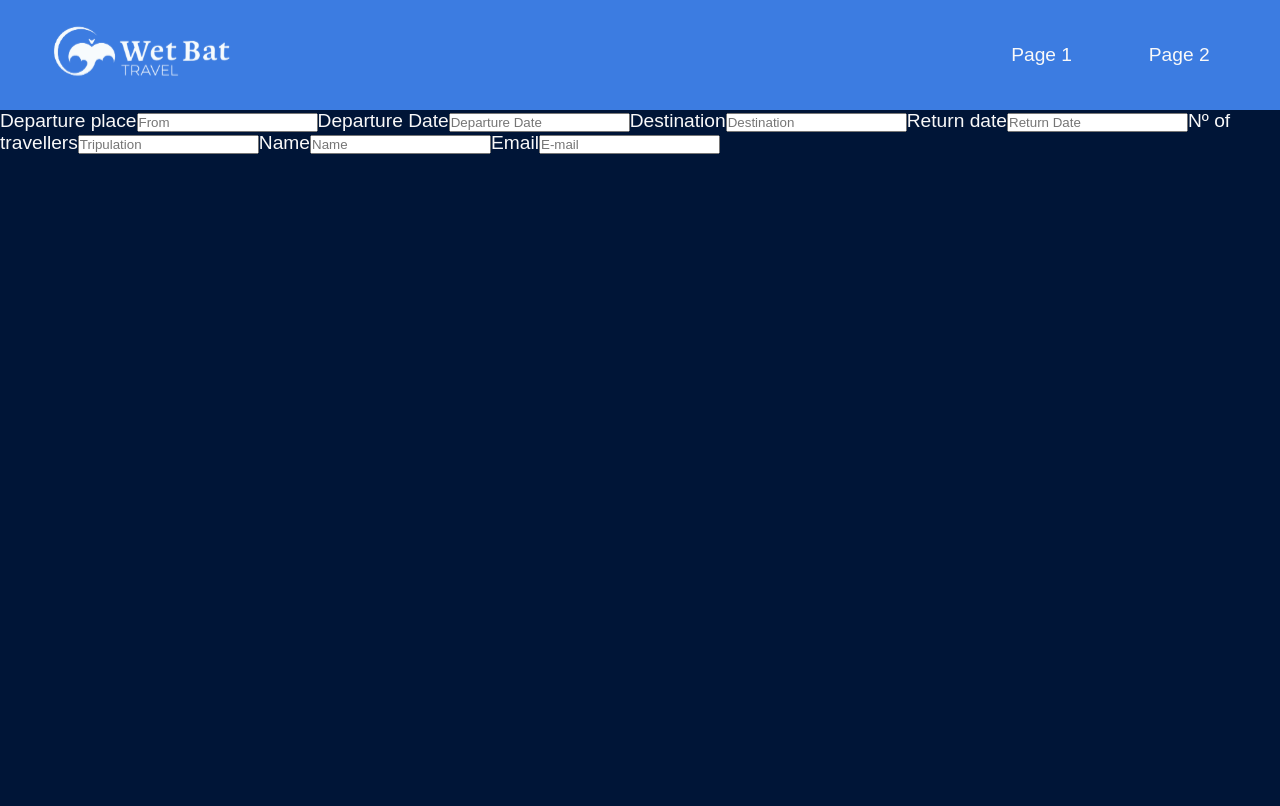
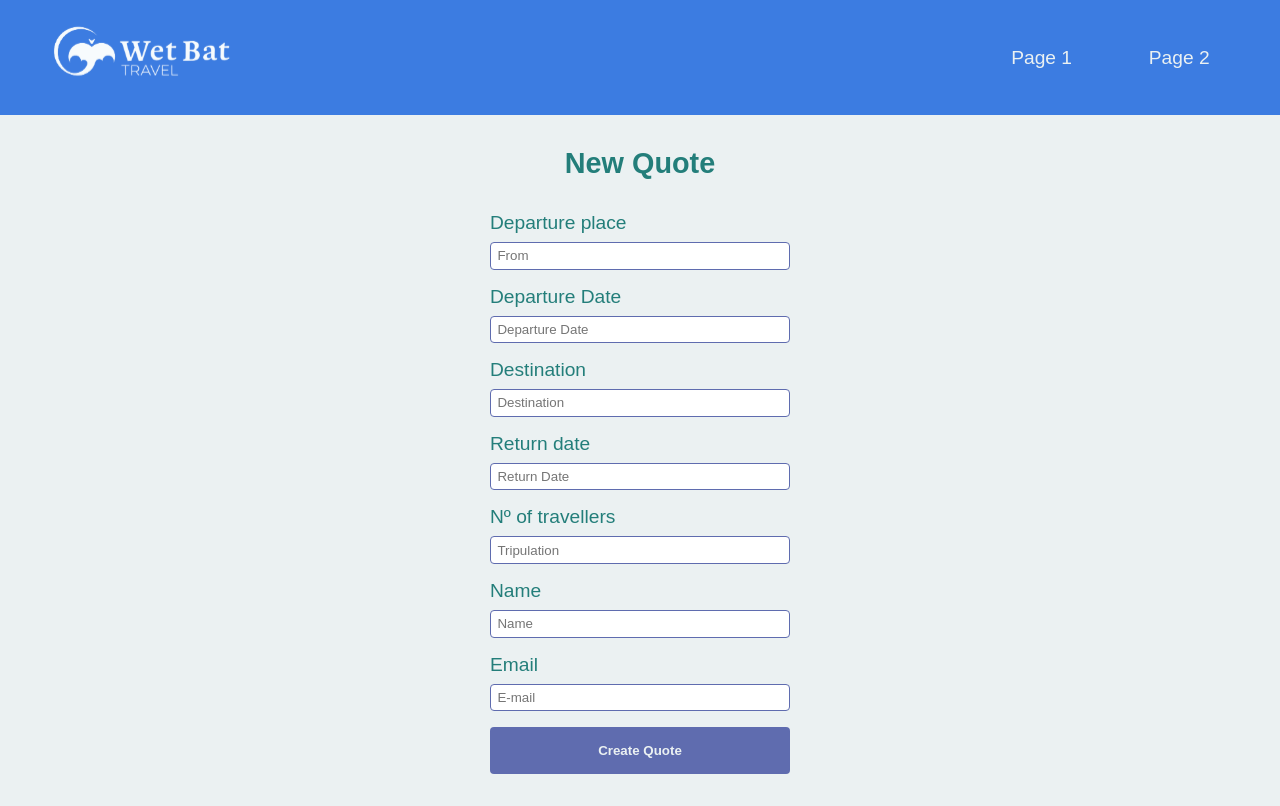
Before and after one commit to viniciusrma/wetbat, a React (Vite) app: page / in a window 1280 px wide. Built offline with nearby package versions, Linux system fonts and the light colour scheme.

Commit message:
improve code quality, format form

```diff
--- a/index.html
+++ b/index.html
@@ -2,7 +2,7 @@
 <html lang="en">
   <head>
     <meta charset="UTF-8" />
-    <link rel="icon" type="image/svg+xml" href="/public/favicon.svg" />
+    <link rel="icon" type="image/svg+xml" href="/favicon.svg" />
     <meta name="viewport" content="width=device-width, initial-scale=1.0" />
     <title>Wet Bat Travel</title>
   </head>
--- a/src/App.css
+++ b/src/App.css
@@ -11,7 +11,60 @@
 body {
   font-family: Space Grotesk, sans-serif;
   font-size: 1.2rem;
-  background: #001537;
-  color: #f9f9f9;
+  background: #ebf1f2;
+  color: #021316;
   cursor: default;
 }
+
+.nav-btn {
+  margin: 0.8rem 1.6rem;
+  padding: 0.8rem;
+  text-decoration: none;
+  color: #ebf1f2;
+  border-radius: 8px;
+}
+
+.nav-btn:hover {
+  background: #5f6caf;
+}
+
+label, h2 {
+  color: #237e7a;
+}
+
+form {
+  display: flex;
+  flex-direction: column;
+  margin: 0 auto;
+  width: 300px;
+  text-align: left;
+  padding: 2rem 0rem;
+}
+
+input {
+  max-width: 300px;
+  margin: 0.5rem 0 1rem 0;
+  height: 1.6rem;
+  border-radius: 4px;
+  border: 1px solid #5f6caf;
+  padding: 0.8rem 0.4rem;
+}
+
+input:focus {
+  outline: none;
+  border: 2px solid #5f6caf;
+}
+
+button {
+  border-radius: 4px;
+  padding: 1rem 2rem;
+  background: #5f6caf;
+  color: #ebf1f2;
+  border: none;
+  font-weight: 600;
+}
+
+button:hover {
+  background: #3d4d9f;
+  cursor: pointer;
+}
--- a/src/components/Header/Header.tsx
+++ b/src/components/Header/Header.tsx
@@ -1,13 +1,19 @@
-import logo from "../../../public/logo.svg";
+import logo from "/logo.svg";
 import { HeaderWrapper } from "./Style";
 
 function Header() {
   return (
     <HeaderWrapper>
-      <img src={logo} alt="wetbat logo" />
+      <a href="/">
+        <img src={logo} alt="wetbat logo" />
+      </a>
       <div>
-        <a className="nav-btn" href="#">Page 1</a>
-        <a className="nav-btn" href="#">Page 2</a>
+        <a className="nav-btn" href="#">
+          Page 1
+        </a>
+        <a className="nav-btn" href="#">
+          Page 2
+        </a>
       </div>
     </HeaderWrapper>
   );
--- a/src/components/Header/Style.tsx
+++ b/src/components/Header/Style.tsx
@@ -4,19 +4,6 @@ export const HeaderWrapper = styled.section`
   display: flex;
   justify-content: space-between;
   align-items: center;
-  background: #3C7CE1;
+  background: #3c7ce1;
   padding: 0 2rem;
-
-  .nav-btn {
-    margin: 0.8rem 1.6rem;
-    padding: 0.8rem;
-    text-decoration: none;
-    color: #f9f9f9;
-    border-radius: 8px;
-  }
-
-  .nav-btn:hover {
-    background: #215BB6;
-  }
-
 `;
--- a/src/components/QuoteForm/QuoteForm.tsx
+++ b/src/components/QuoteForm/QuoteForm.tsx
@@ -1,4 +1,5 @@
 import { useState } from "react";
+import { QuoteFormWrapper } from "./Style";
 
 function QuoteForm() {
   const [from, setFrom] = useState<String>("");
@@ -10,7 +11,8 @@ function QuoteForm() {
   const [email, setEmail] = useState<String>("");
 
   return (
-    <div>
+    <QuoteFormWrapper>
+      <h2>New Quote</h2>
       <form action="submit">
         <label htmlFor="from">Departure place</label>
         <input type="text" name="from" id="from" placeholder="From" />
@@ -53,8 +55,11 @@ function QuoteForm() {
 
         <label htmlFor="email">Email</label>
         <input type="email" name="email" id="email" placeholder="E-mail" />
+
+        <button type="submit" name="submit" value="submit">Create Quote</button>
+
       </form>
-    </div>
+    </QuoteFormWrapper>
   );
 }
 
--- /dev/null
+++ b/src/components/QuoteForm/Style.tsx
@@ -0,0 +1,10 @@
+import styled from "styled-components";
+
+export const QuoteFormWrapper = styled.div`
+  align-items: center;
+  text-align: center;
+
+  h2 {
+    margin-top: 2rem;
+  }
+`;
```
